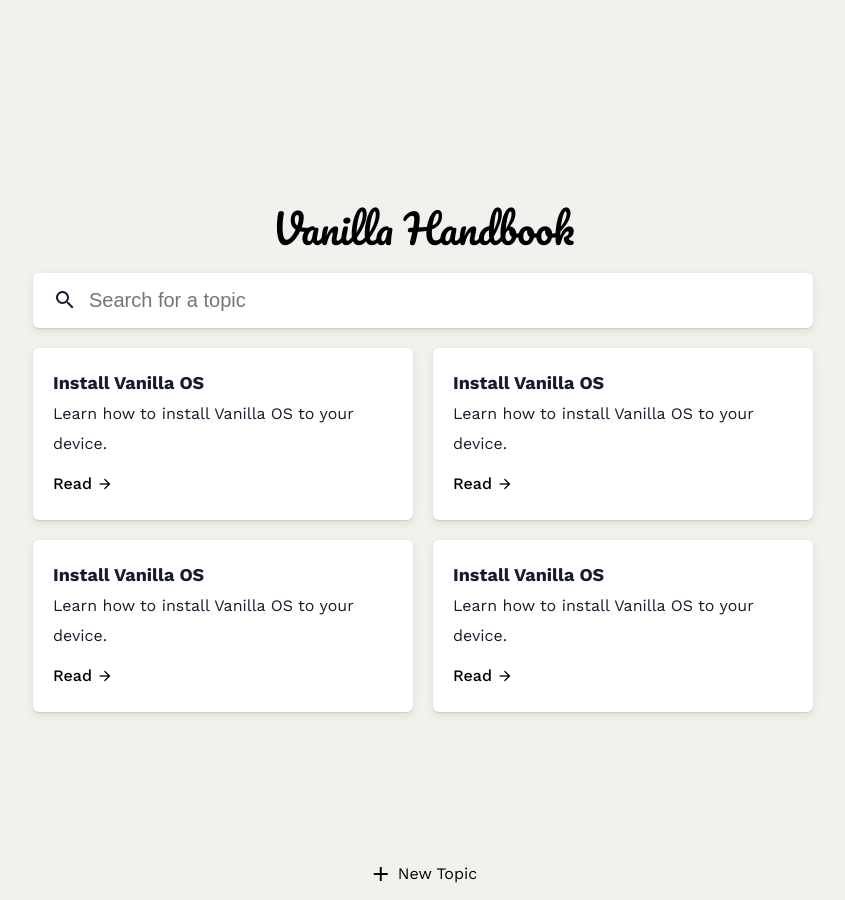
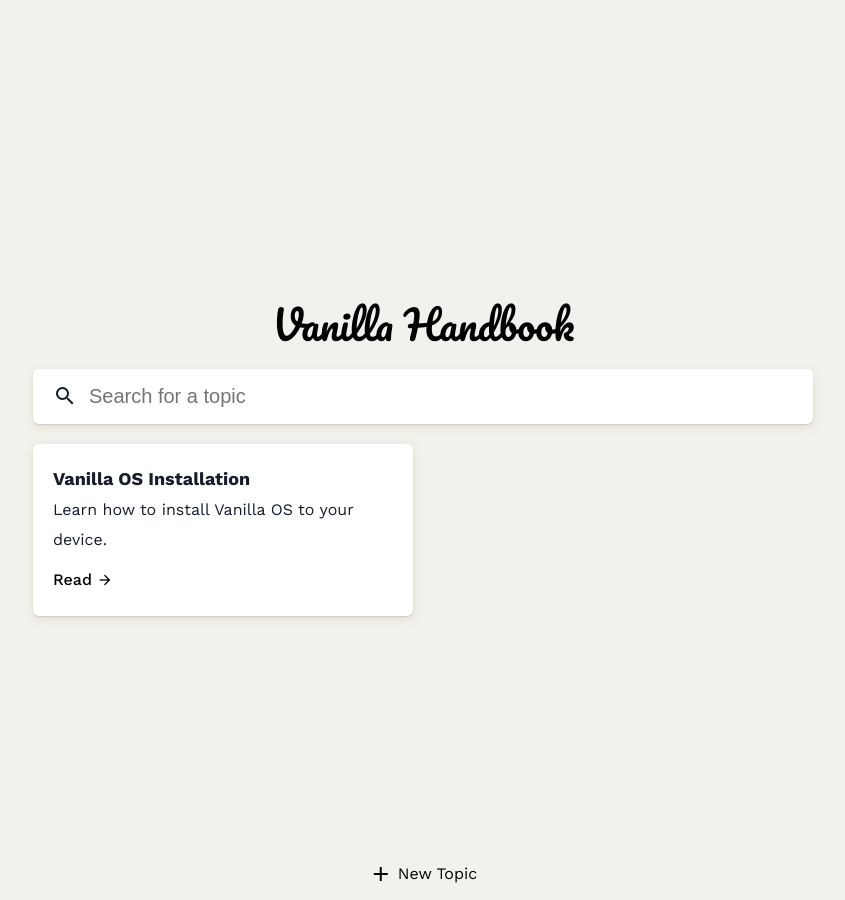
Before and after one commit to Vanilla-OS/handbook, a Jekyll site: the page built from index.md, in a window 1280 px wide. Shown: the whole page, without its empty margins (217-1062 px from the left). Built offline with Jekyll 4.4.1, drawn with Linux system fonts in a browser that asks for light colours.

Commit message:
update suggestArea

```diff
--- a/index.md
+++ b/index.md
@@ -13,33 +13,9 @@
         </div>
         <div class="suggestArea" id="suggestArea">
             <div class="suggestItem card">
-                <b>Install Vanilla OS</b>
+                <b>Vanilla OS Installation</b>
                 <p>Learn how to install Vanilla OS to your device.</p>
-                <a href="#" class="buttonLink readLink">
-                    <span>Read</span>
-                    <span class="material-icons-outlined">arrow_forward</span>
-                </a>
-            </div>
-            <div class="suggestItem card">
-                <b>Install Vanilla OS</b>
-                <p>Learn how to install Vanilla OS to your device.</p>
-                <a href="#" class="buttonLink readLink">
-                    <span>Read</span>
-                    <span class="material-icons-outlined">arrow_forward</span>
-                </a>
-            </div>
-            <div class="suggestItem card">
-                <b>Install Vanilla OS</b>
-                <p>Learn how to install Vanilla OS to your device.</p>
-                <a href="#" class="buttonLink readLink">
-                    <span>Read</span>
-                    <span class="material-icons-outlined">arrow_forward</span>
-                </a>
-            </div>
-            <div class="suggestItem card">
-                <b>Install Vanilla OS</b>
-                <p>Learn how to install Vanilla OS to your device.</p>
-                <a href="#" class="buttonLink readLink">
+                <a href="/2022/11/05/installation.html" class="buttonLink readLink">
                     <span>Read</span>
                     <span class="material-icons-outlined">arrow_forward</span>
                 </a>
```
